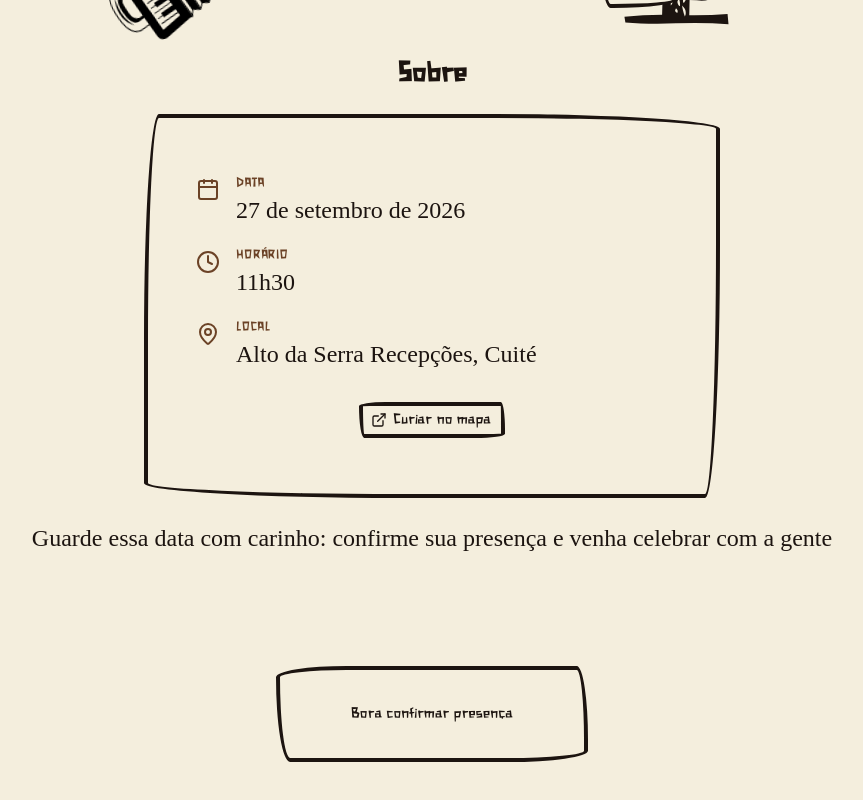
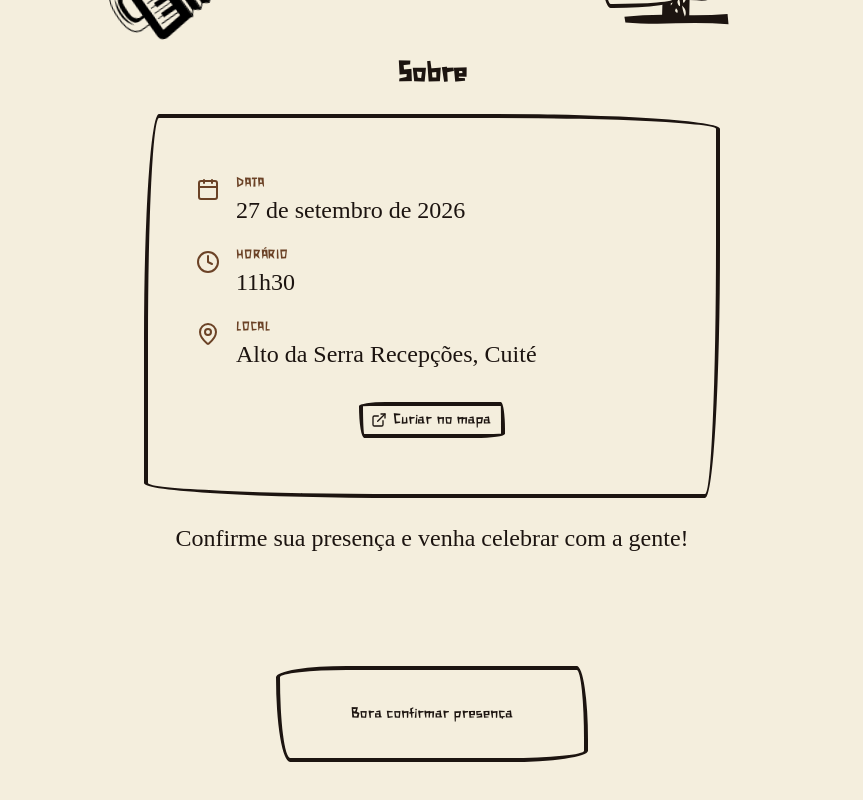
Before and after one commit to ArthurViniciusL/digital-invite, a React (Vite) app: page / in a window 1280 px wide. Shown: the part 566-1366 px from the top of the page, without its empty margins (208-1071 px from the left). Built offline with nearby package versions, Linux system fonts and the light colour scheme.

Commit message:
Change envent closing msg

```diff
--- a/src/pages/InvitePage/partials/EventDetails.tsx
+++ b/src/pages/InvitePage/partials/EventDetails.tsx
@@ -7,7 +7,7 @@ import { cn } from '@/lib/utils';
 const eventDetailsHeading = 'Sobre';
 const gpsLinkLabel = 'Curiar no mapa';
 const eventClosingMessage =
-  'Guarde essa data com carinho: confirme sua presença e venha celebrar com a gente';
+  'Confirme sua presença e venha celebrar com a gente!';
 
 const eventDateLabel = 'Data';
 const eventDateValue = '27 de setembro de 2026';
```
